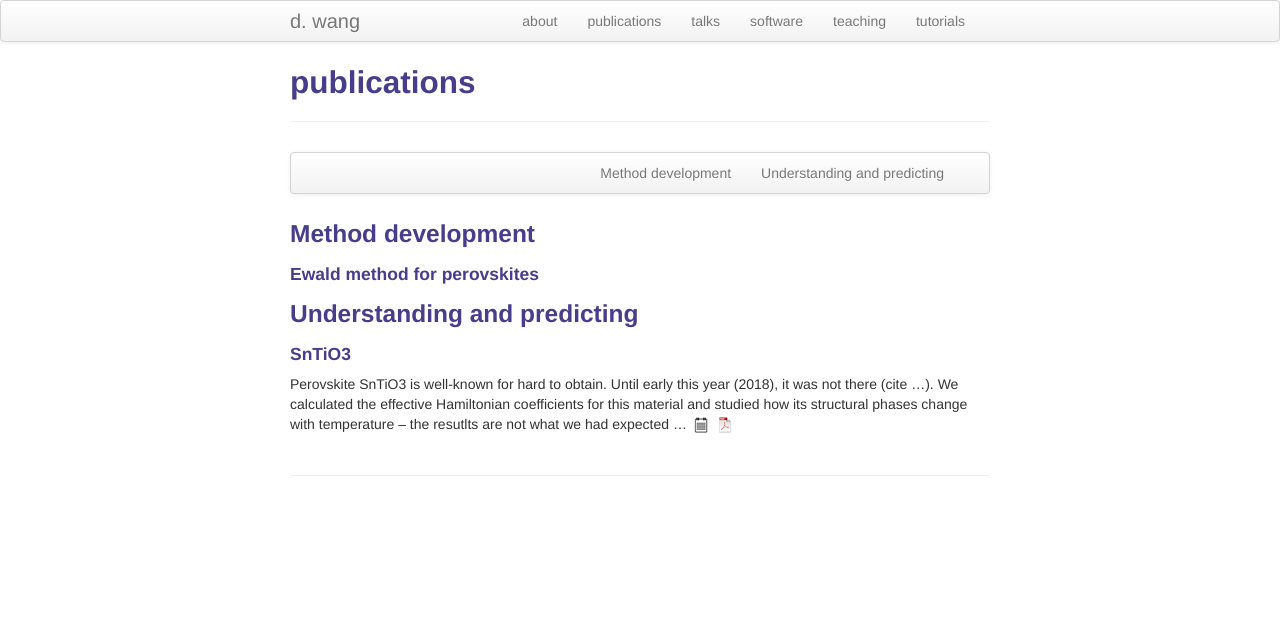
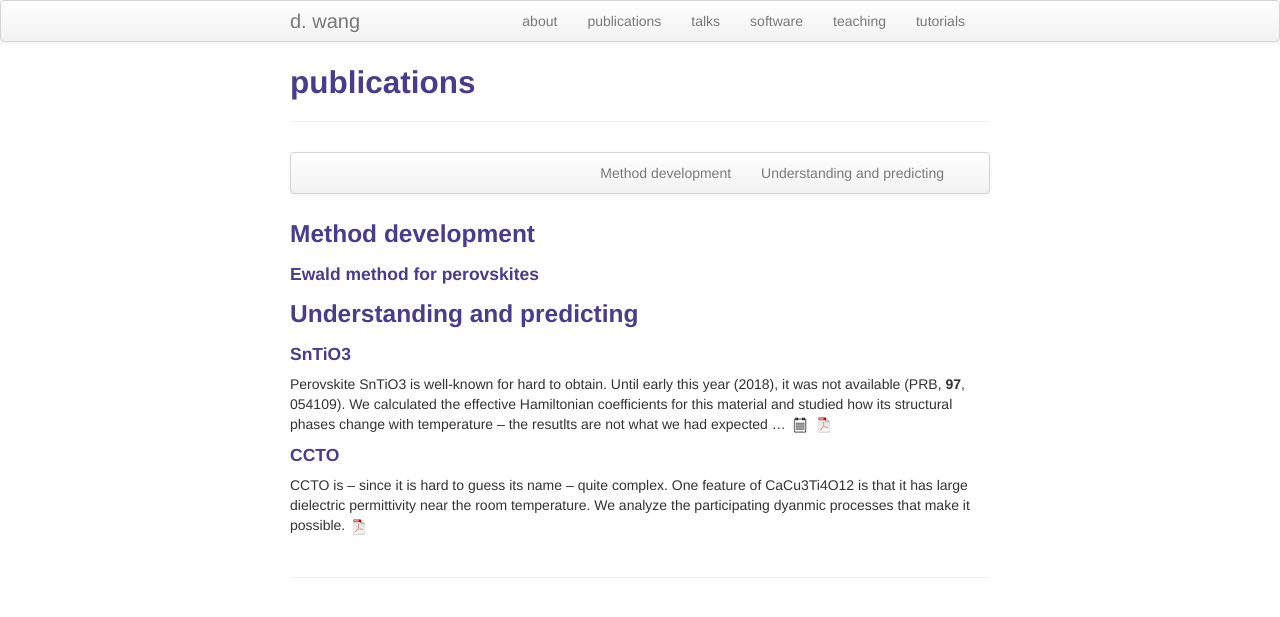
Before and after one commit to dwang5/dwang5.github.io, a Jekyll site: the page built from pages/pubs.md, in a window 1280 px wide. Shown: the top 617 px of the page. Built offline with Jekyll 4.4.1, drawn with Linux system fonts in a browser that asks for light colours.

Commit message:
Add CCTO paper.

```diff
--- a/pages/pubs.md
+++ b/pages/pubs.md
@@ -21,8 +21,16 @@ description: Karl Broman's publications
 
 #### SnTiO3
 
-Perovskite SnTiO3 is well-known for hard to obtain. Until early this year (2018), it was not there (cite ...).
+Perovskite SnTiO3 is well-known for hard to obtain. Until early this year (2018), it was not available (PRB, **97**, 054109).
 We calculated the effective Hamiltonian coefficients for this material
 and studied how its structural phases change with temperature -- the resutlts are not what we had expected ...
 [![CPS](./icons16/notes-icon.png)](http://cpb.iphy.ac.cn/EN/abstract/abstract73225.shtml)
 [![ArXiv](./icons16/pdf-icon.png)](https://arxiv.org/abs/1709.00888v3)
+
+#### CCTO
+
+CCTO is -- since it is hard to guess its name -- quite complex.
+One feature of CaCu3Ti4O12 is that it has large dielectric permittivity
+near the room temperature. We analyze the participating dyanmic
+processes that make it possible.
+[![ArXiv](./icons16/pdf-icon.png)](https://export.arxiv.org/abs/1810.08949v3)
```
